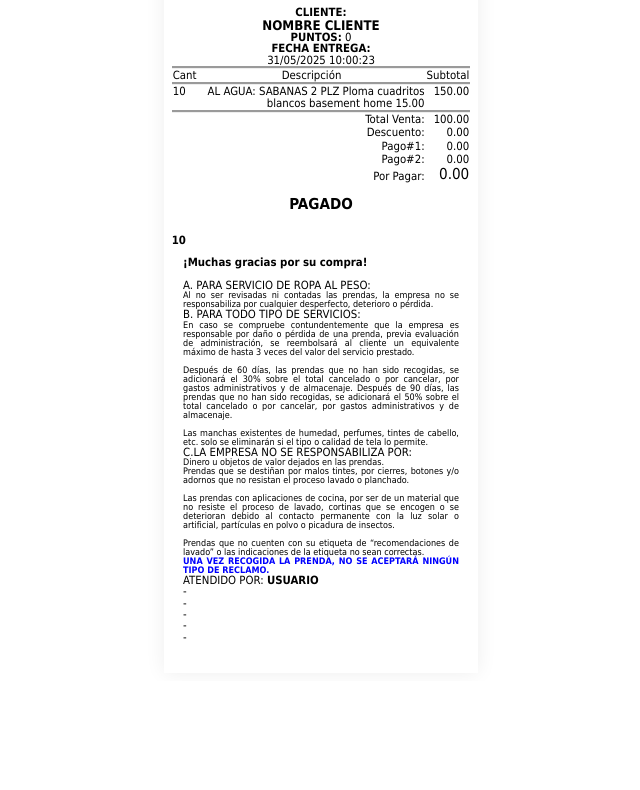
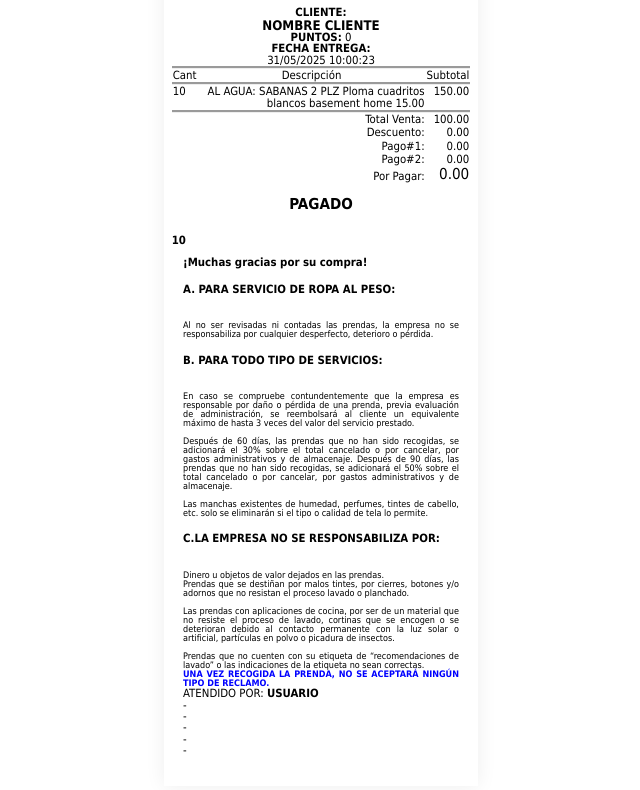
Before and after one commit to TickeVirtual/LaundryDry, a plain HTML site: page index.html in a window 1280 px wide. Shown: the part 404-1194 px from the top of the page, without its empty margins (319-959 px from the left). Before the commit the page ends 1085 px from the top, so only its background shows below. Drawn offline with Linux system fonts and the light colour scheme; a script that the page names is missing.

Commit message:
Update index.html

```diff
--- a/index.html
+++ b/index.html
@@ -117,24 +117,24 @@
     </p>
 
 
-A. PARA SERVICIO DE ROPA AL PESO:
+<h4>A. PARA SERVICIO DE ROPA AL PESO:</h4><br>
 <p class="m-0" style="text-align: justify;">
 Al no ser revisadas ni contadas las prendas, la empresa no se responsabiliza por cualquier desperfecto, deterioro o pérdida.</p>
 
-B. PARA TODO TIPO DE SERVICIOS:
+<h4>B. PARA TODO TIPO DE SERVICIOS:</h4><br>
 <p class="m-0" style="text-align: justify;">
 
   En caso se compruebe contundentemente que la empresa es responsable por daño o pérdida de una prenda, previa evaluación de administración, se reembolsará al cliente un equivalente máximo de hasta 3 veces del valor del servicio prestado.<br><br>
   Después de 60 días, las prendas que no han sido recogidas, se adicionará el 30% sobre el total cancelado o por cancelar, por gastos administrativos y de almacenaje. Después de 90 días, las prendas que no han sido recogidas, se adicionará el 50% sobre el total cancelado o por cancelar, por gastos administrativos y de almacenaje.<br><br>
   Las manchas existentes de humedad, perfumes, tintes de cabello, etc. solo se eliminarán si el tipo o calidad de tela lo permite.<br>
 </p>
-C.LA EMPRESA NO SE RESPONSABILIZA POR:
+<h4>C.LA EMPRESA NO SE RESPONSABILIZA POR:</h4><br>
 <p class="m-0" style="text-align: justify;">
 
   Dinero u objetos de valor dejados en las prendas.<br>
   Prendas que se destiñan por malos tintes, por cierres, botones y/o adornos que no resistan el proceso lavado o planchado.<br><br>
   Las prendas con aplicaciones de cocina, por ser de un material que no resiste el proceso de lavado, cortinas que se encogen o se deterioran debido al contacto permanente con la luz solar o artificial, partículas en polvo o picadura de insectos.<br><br>
-  Prendas que no cuenten con su etiqueta de “recomendaciones de lavado” o las indicaciones de la etiqueta no sean correctas.
+  Prendas que no cuenten con su etiqueta de “recomendaciones de lavado” o las indicaciones de la etiqueta no sean correctas.<br>
 </p>
 
 <p class="m-0" style="color:blue; font-weight:bold; text-align: justify;">
```
